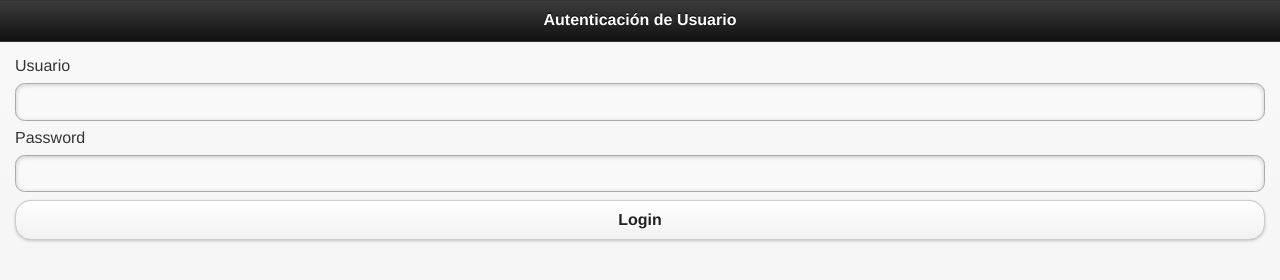
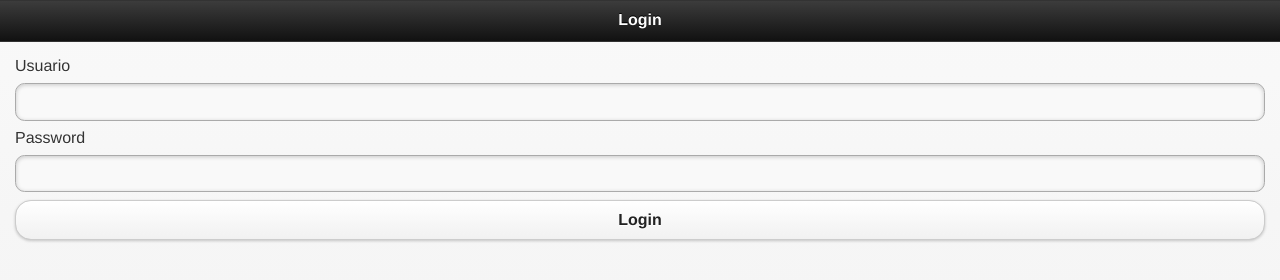
Before and after one commit to Bbooser/getafin, a plain HTML site: page index.html in a window 1280 px wide. Drawn offline with Linux system fonts and the light colour scheme.

Commit message:
Update index.html
uploaded

```diff
--- a/index.html
+++ b/index.html
@@ -12,7 +12,7 @@
 <div data-role="page" id="inicio" data-theme="c">
 
 	<div data-role="header">
-		<h1>Autenticaci&oacute;n de Usuario</h1>
+		<h1>Login</h1>
 	</div>
 
 	<div data-role="content">
```
